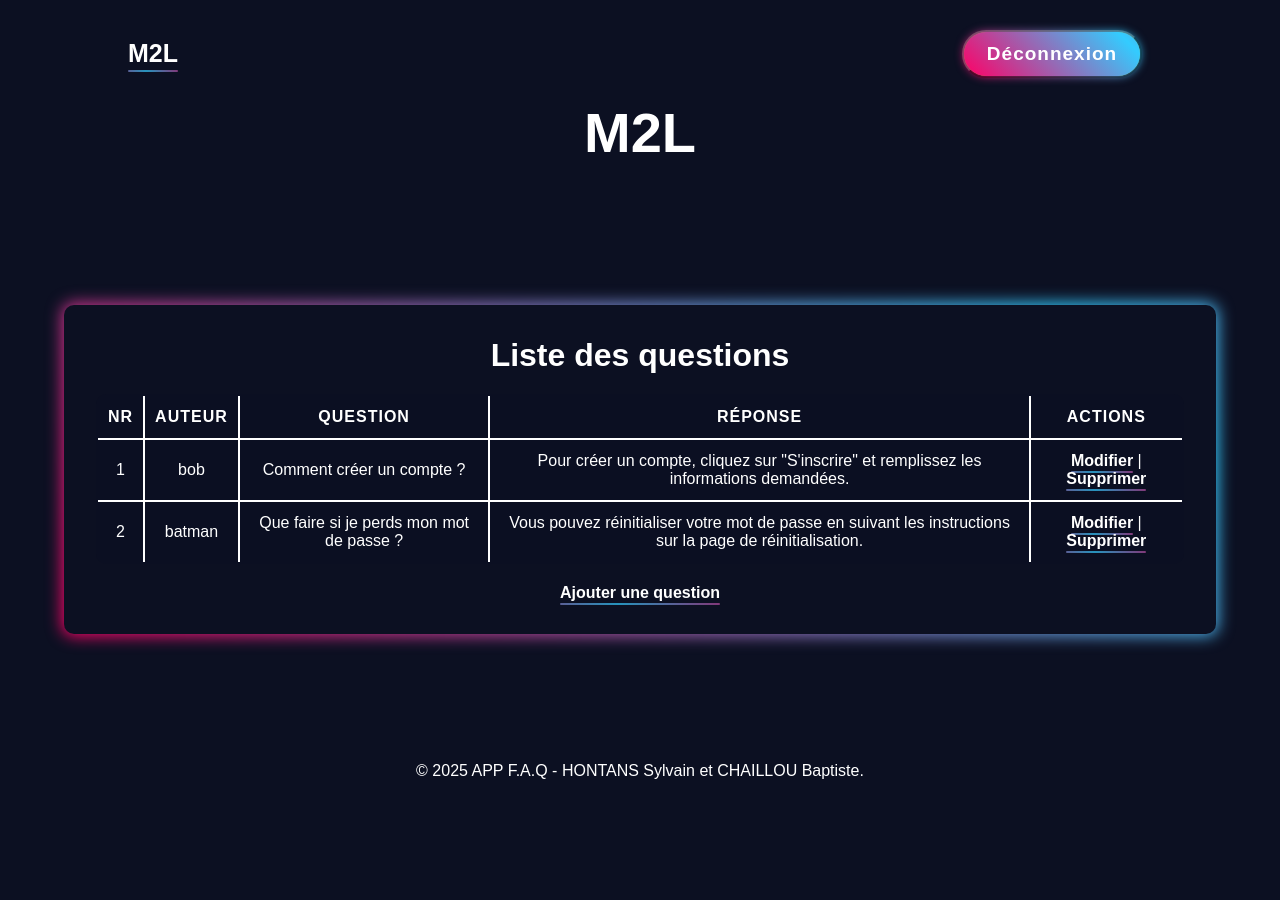
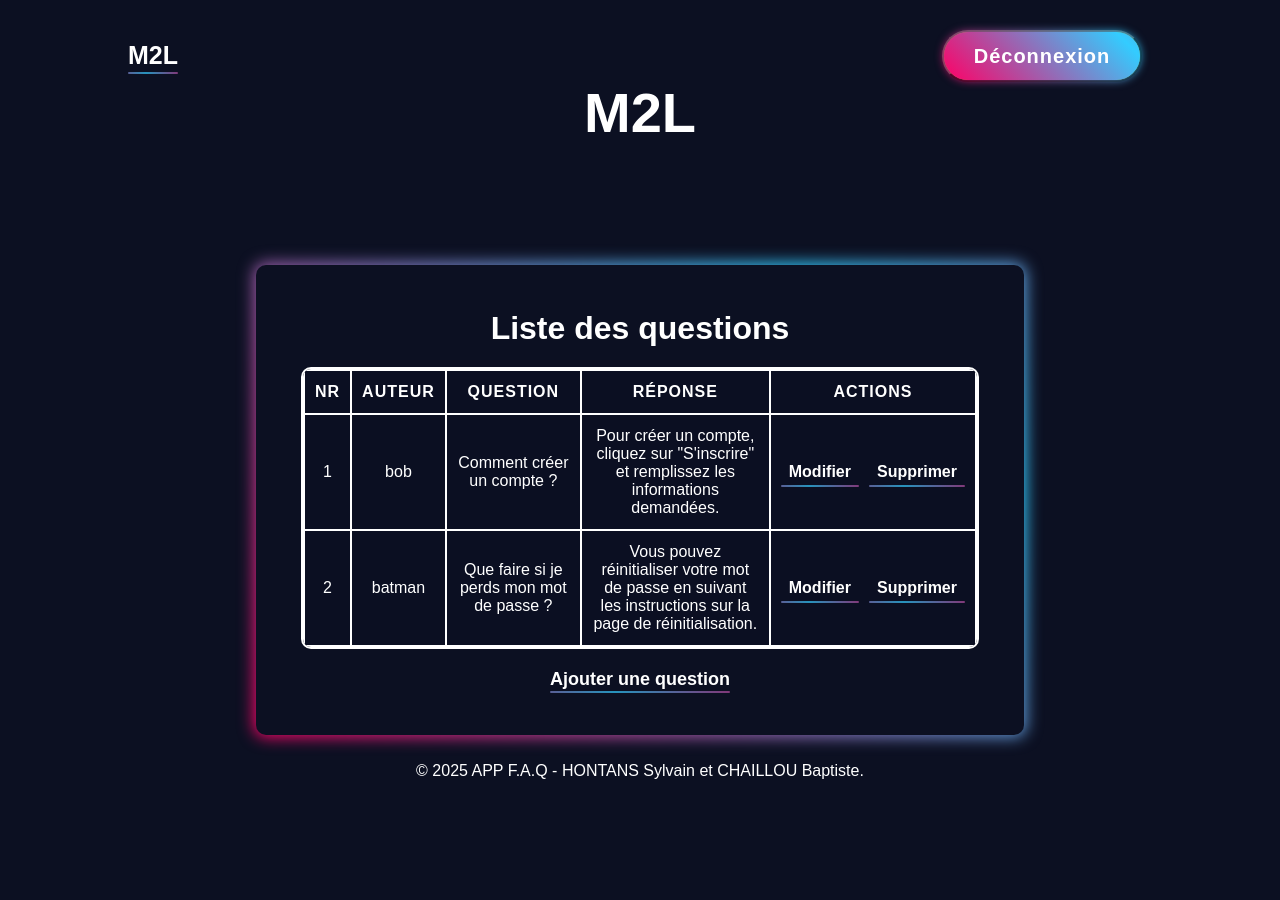
Before and after one commit to FastAze/APPFAQ, a PHP site: page /pages/php/list.php in a window 1280 px wide. After the commit the page ends 779 px from the top, so only its background shows below. Run offline with PHP 8.4, Linux system fonts and the light colour scheme; data comes from the database, SQL or seed files in the repository; some web fonts are replaced.

Commit message:
Amélioration du CSS pour une meilleure réactivité et ajout de styles pour les écrans de différentes tailles. Modification de la structure des liens d'action dans la liste pour une présentation plus claire.

```diff
--- a/pages/css/main.css
+++ b/pages/css/main.css
@@ -12,6 +12,12 @@
     font-family: 'TT', sans-serif;
 }
 
+
+html {
+    font-size: 16px;
+    scroll-behavior: smooth;
+}
+
 body {
     min-height: 100vh;
     background: #0c1022;
@@ -23,11 +29,12 @@ body {
     top: 0;
     left: 0;
     width: 100%;
-    padding: 20px 10%;
     background: transparent;
     display: flex;
     justify-content: space-between;
     align-items: center;
+    padding: 15px 5%;
+    flex-direction: column;
 }
 
 .footer {
@@ -49,19 +56,19 @@ body {
 }
 
 .container {
-    padding: 2rem;
     border-radius: 10px;
     text-align: center;
     animation: fadeIn 0.8s ease-in-out;
     width: auto; /* Au lieu de width: 500px */
     min-width: 300px; /* Définir une largeur minimale */
     max-width: 90%; /* Empêcher que le conteneur soit trop large sur mobile */
-    margin: 120px auto 50px; /* Marge supérieure, centrée horizontalement */
     position: relative; /* Au lieu de absolute */
     background: #0c1022;
     display: inline-block; /* Permet au conteneur de s'adapter au contenu */
     left: 50%;
     transform: translateX(-50%);
+    padding: 1.5rem;
+    margin: 100px auto 40px;
 }
 
 /* Modifier la position du titre pour qu'il ne chevauche pas le conteneur */
@@ -127,11 +134,8 @@ p, label {
     display: inline-flex;
     justify-content: center;
     align-items: center;
-    width: 180px;
-    height: 48px;
     background: yellowgreen;
     border-radius: 40px;
-    font-size: 19px;
     color: #fff;
     text-decoration: none;
     font-weight: 600;
@@ -140,6 +144,9 @@ p, label {
     opacity: 0;
     animation: slideTop 1s ease forwards;
     margin: 10px;
+    width: 150px;
+    height: 42px;
+    font-size: 16px;
 }
 
 .btn::before {
@@ -223,6 +230,8 @@ table {
     border: 2px solid;
     animation: textGradientMove 5s linear infinite;
     background-color: rgba(12, 16, 34, 0.8);
+    display: block;
+    overflow-x: auto;
 }
 
 th, td {
@@ -240,6 +249,23 @@ th {
 
 tr:hover {
     background-color: rgba(255, 255, 255, 0.05);
+}
+
+.titel-appfaq {
+    font-size: 36px;
+    margin-top: 80px;
+}
+
+.action-links {
+    display: flex;
+    justify-content: center;
+    gap: 10px;
+    white-space: nowrap;
+}
+
+.action-links a {
+    display: inline-block;
+    padding: 4px 8px;
 }
 
 @keyframes slideTop{
@@ -284,3 +310,129 @@ tr:hover {
         background-position: 0% 50%;
     }
 }
+
+/* Ajouter après toutes les règles CSS existantes */
+
+/* Base responsive pour tous les écrans */
+
+
+@media only screen and (max-width: 480px) {
+    td {
+        min-width: 60px; /* Minimum width for cells */
+    }
+
+    /* Cellule d'action plus large pour accommoder les deux liens */
+    td:last-child {
+        min-width: 140px;
+    }
+}
+
+/* Media Queries pour différentes résolutions */
+
+/* Petits mobiles (320px-480px) */
+@media only screen and (max-width: 480px) {
+    html {
+        font-size: 14px;
+    }
+
+    .logo {
+        font-size: 20px;
+    }
+
+    h2 {
+        font-size: 24px;
+    }
+
+    .container {
+        padding: 1rem;
+        max-width: 95%;
+    }
+
+    .btn {
+        width: 130px;
+        height: 38px;
+        font-size: 14px;
+        margin: 7px;
+    }
+}
+
+/* Tablettes (481px-768px) */
+@media only screen and (min-width: 481px) and (max-width: 768px) {
+    .header {
+        padding: 15px 7%;
+        flex-direction: row;
+    }
+
+    .titel-appfaq {
+        font-size: 42px;
+        margin-top: 90px;
+    }
+
+    .container {
+        max-width: 85%;
+    }
+}
+
+/* Petits écrans/Laptops (769px-1024px) */
+@media only screen and (min-width: 769px) and (max-width: 1024px) {
+    .header {
+        padding: 20px 8%;
+        flex-direction: row;
+        justify-content: space-between;
+        align-items: center;
+    }
+
+    .titel-appfaq {
+        font-size: 48px;
+    }
+
+    .container {
+        max-width: 80%;
+    }
+
+    .btn {
+        width: 160px;
+        height: 45px;
+    }
+}
+/* Écrans moyens (1025px-1200px) */
+@media only screen and (min-width: 1025px) and (max-width: 1200px) {
+    .header {
+        padding: 20px 10%;
+        flex-direction: row; /* Assurer que la direction est en ligne */
+        justify-content: space-between; /* Répartir les éléments */
+    }
+
+    .container {
+        max-width: 70%;
+    }
+}
+
+/* Grands écrans (1201px et plus) */
+@media only screen and (min-width: 1201px) {
+    html {
+        font-size: 18px;
+    }
+
+    .header {
+        padding: 20px 10%;
+        flex-direction: row;
+        justify-content: space-between;
+        align-items: center;
+    }
+
+    .titel-appfaq {
+        font-size: 56px;
+    }
+
+    .container {
+        max-width: 60%;
+        padding: 2.5rem;
+    }
+
+    .btn {
+        width: 200px;
+        height: 52px;
+        font-size: 20px;
+    }
+}
--- a/pages/php/list.php
+++ b/pages/php/list.php
@@ -42,7 +42,7 @@
             echo "<td>" . $row['pseudo'] . "</td>";
             echo "<td>" . $row['question'] . "</td>";
             echo "<td>" . $row['reponse'] . "</td>";
-            echo "<td><a href='edit.php?id_faq=" . $row['id_faq'] . "'>Modifier</a> | <a href='delete.php?id_faq=" . $row['id_faq'] . "'>Supprimer</a></td>";
+            echo "<td><div class='action-links'><a href='edit.php?id_faq=" . $row['id_faq'] . "'>Modifier</a><a href='delete.php?id_faq=" . $row['id_faq'] . "'>Supprimer</a></div></td>";
             echo "</tr>";
         }
         echo "</table>";
```
